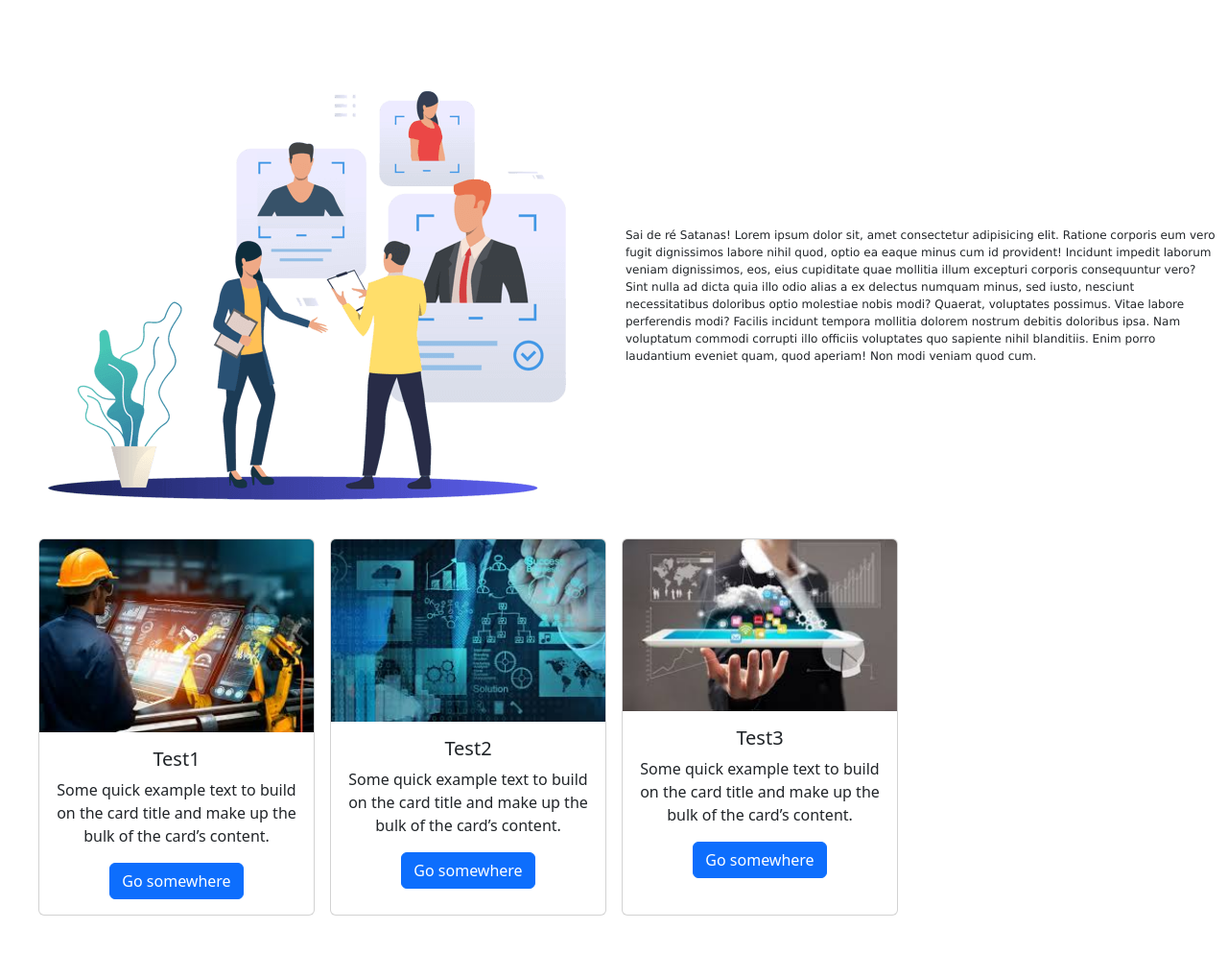
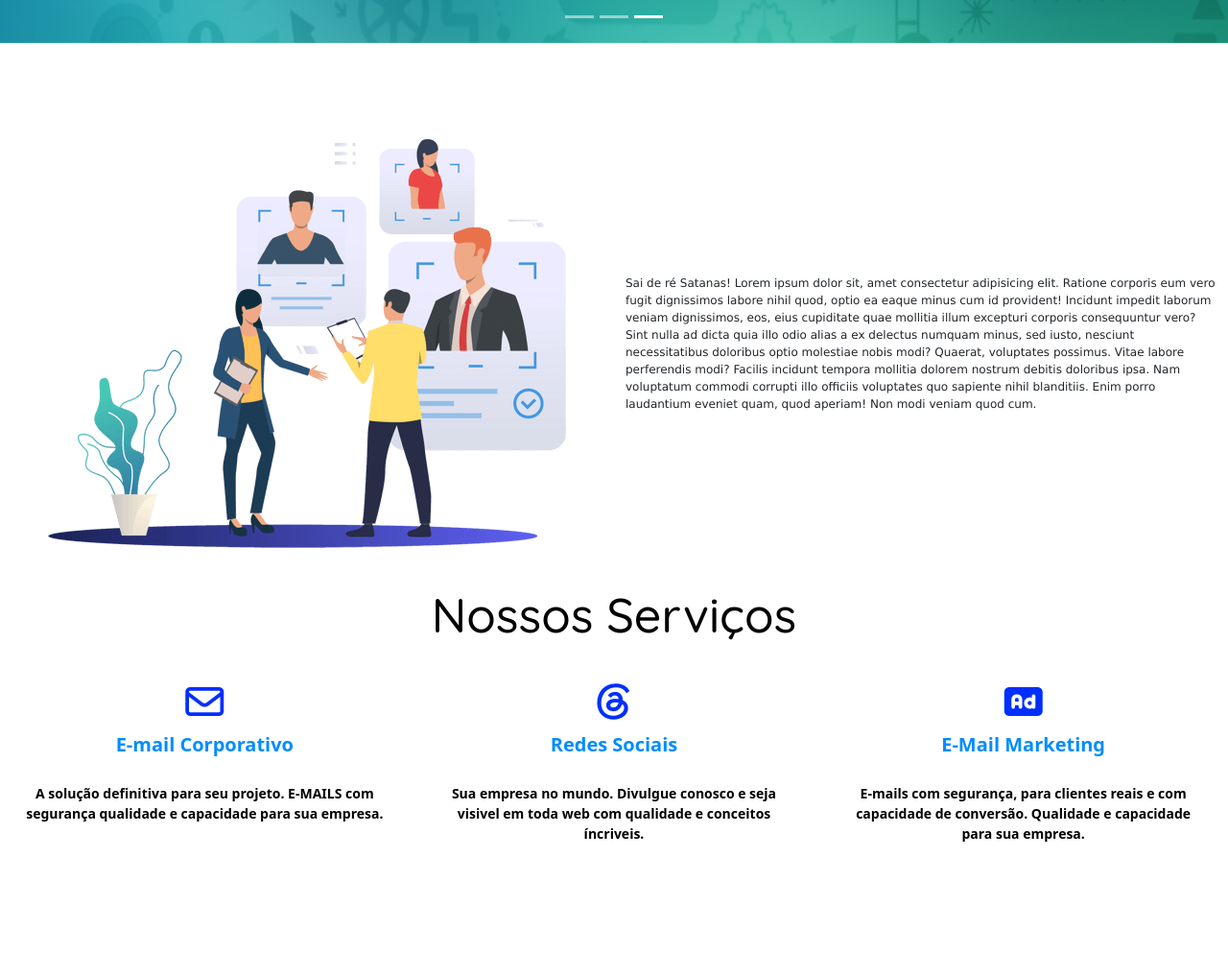
Before and after one commit to CoutinnhoGC/FrontTest, a plain HTML site: page index.html in a window 1280 px wide. Shown: the part 455-1448 px from the top of the page at 96% size. After the commit the page ends 1365 px from the top, so only its background shows below. Drawn offline with nearby package versions, Linux system fonts and the light colour scheme.

Commit message:
Adcionando icons

```diff
--- a/css/pg.css
+++ b/css/pg.css
@@ -1,3 +1,4 @@
+@import url('https://fonts.googleapis.com/css2?family=Quicksand:wght@300..700&display=swap');
 
 .logo {
     width: 200px;
@@ -9,7 +10,7 @@
 }
 
 #imgBanner {
-    height: 450px;
+    height: 500px;
 }
 
 #mainQuemSomos {
@@ -18,7 +19,30 @@
     font-size: 12px;
 }
 
-#sectionCards{
-    margin-top: 100px;
-    margin: 40px;
+.main-title{
+    color: #000;
+    text-align: center;
+    font-size: 50px;
+    margin-top: 40px;
+    margin-bottom: 40px;
+    font-family: "Quicksand", sans-serif;
 }
+
+.destaque-texto{
+    color: rgb(0, 140, 255);
+    font-weight: bold;
+    font-size: 20px;
+}
+
+.destaque{
+    color: #000;
+    font-size: 14px;
+    padding: 15px;
+    margin-top: 10px;
+}
+
+.icons{
+    color: rgb(0, 47, 255);
+    font-size: 40px;
+    padding-bottom: 10px;
+}
--- a/index.html
+++ b/index.html
@@ -5,9 +5,16 @@
         <meta charset="utf-8">
         <meta name="viewport" content="width=device-width, initial-scale=1">
         <title>Agencia Digital</title>
-    <link href="https://cdn.jsdelivr.net/npm/bootstrap@5.3.7/dist/css/bootstrap.min.css" rel="stylesheet"
-        integrity="sha384-LN+7fdVzj6u52u30Kp6M/trliBMCMKTyK833zpbD+pXdCLuTusPj697FH4R/5mcr" crossorigin="anonymous">
+        <link
+            href="https://cdn.jsdelivr.net/npm/bootstrap@5.3.7/dist/css/bootstrap.min.css"
+            rel="stylesheet"
+            integrity="sha384-LN+7fdVzj6u52u30Kp6M/trliBMCMKTyK833zpbD+pXdCLuTusPj697FH4R/5mcr"
+            crossorigin="anonymous">
         <link rel="stylesheet" href="css/pg.css">
+        <link rel="stylesheet"
+            href="https://cdnjs.cloudflare.com/ajax/libs/font-awesome/7.0.0/css/all.min.css"
+            integrity="sha512-DxV+EoADOkOygM4IR9yXP8Sb2qwgidEmeqAEmDKIOfPRQZOWbXCzLC6vjbZyy0vPisbH2SyW27+ddLVCN+OMzQ=="
+            crossorigin="anonymous" referrerpolicy="no-referrer" />
     </head>
 
     <body>
@@ -17,14 +24,18 @@
                 <a class="navbar-brand" href="#">
                     <img src="_images/logo.png" class="logo">
                 </a>
-            <button class="navbar-toggler" type="button" data-bs-toggle="collapse" data-bs-target="#navbarNav"
-                aria-controls="navbarNav" aria-expanded="false" aria-label="Toggle navigation">
+                <button class="navbar-toggler" type="button"
+                    data-bs-toggle="collapse" data-bs-target="#navbarNav"
+                    aria-controls="navbarNav" aria-expanded="false"
+                    aria-label="Toggle navigation">
                     <span class="navbar-toggler-icon"></span>
                 </button>
-            <div class="collapse navbar-collapse justify-content-end" id="navbarNav">
+                <div class="collapse navbar-collapse justify-content-end"
+                    id="navbarNav">
                     <ul class="navbar-nav">
                         <li class="nav-item">
-                        <a class="nav-link active" aria-current="page" href="#">Home</a>
+                            <a class="nav-link active" aria-current="page"
+                                href="#">Home</a>
                         </li>
                         <li class="nav-item">
                             <a class="nav-link" href="#">Features</a>
@@ -39,35 +50,52 @@
 
         <main>
             <section id="sectionCarrosel">
-            <div id="carouselExampleControls" class="carousel slide carousel-fade" data-bs-ride="carousel">
+                <div id="carouselExampleControls"
+                    class="carousel slide carousel-fade"
+                    data-bs-ride="carousel">
                     <div class="carousel-indicators">
-                    <button type="button" data-bs-target="#carouselExampleIndicators" data-bs-slide-to="0"
-                        class="active" aria-current="true" aria-label="Slide 1"></button>
-                    <button type="button" data-bs-target="#carouselExampleIndicators" data-bs-slide-to="1"
+                        <button type="button"
+                            data-bs-target="#carouselExampleIndicators"
+                            data-bs-slide-to="0"
+                            class="active" aria-current="true"
+                            aria-label="Slide 1"></button>
+                        <button type="button"
+                            data-bs-target="#carouselExampleIndicators"
+                            data-bs-slide-to="1"
                             aria-label="Slide 2"></button>
-                    <button type="button" data-bs-target="#carouselExampleIndicators" data-bs-slide-to="2"
+                        <button type="button"
+                            data-bs-target="#carouselExampleIndicators"
+                            data-bs-slide-to="2"
                             aria-label="Slide 3"></button>
                     </div>
                     <div class="carousel-inner">
-                    <div class="carousel-item active" data-bs-interval="2000">
-                        <img src="_images/banner/img1.png" id="imgBanner" class="d-block w-100">
+                        <div class="carousel-item active"
+                            data-bs-interval="2000">
+                            <img src="_images/banner/img1.png" id="imgBanner"
+                                class="d-block w-100">
                         </div>
                         <div class="carousel-item" data-bs-interval="2000">
-                        <img src="_images/banner/img2.png" id="imgBanner" class="d-block w-100">
+                            <img src="_images/banner/img2.png" id="imgBanner"
+                                class="d-block w-100">
                         </div>
                         <div class="carousel-item" data-bs-interval="2000">
-                        <img src="_images/banner/img3.png" id="imgBanner" class="d-block w-100">
+                            <img src="_images/banner/img3.png" id="imgBanner"
+                                class="d-block w-100">
                         </div>
                     </div>
-                <button class="carousel-control-prev" type="button" data-bs-target="#carouselExampleControls"
+                    <button class="carousel-control-prev" type="button"
+                        data-bs-target="#carouselExampleControls"
                         data-bs-slide="prev">
-                    <span class="carousel-control-prev-icon" aria-hidden="true"></span>
+                        <span class="carousel-control-prev-icon"
+                            aria-hidden="true"></span>
                         <span class="visually-hidden"></span>
                     </button>
 
-                <button class="carousel-control-next" type="button" data-bs-target="#carouselExampleControls"
+                    <button class="carousel-control-next" type="button"
+                        data-bs-target="#carouselExampleControls"
                         data-bs-slide="next">
-                    <span class="carousel-control-next-icon" aria-hidden="true"></span>
+                        <span class="carousel-control-next-icon"
+                            aria-hidden="true"></span>
                         <span class="visually-hidden"></span>
                     </button>
                 </div>
@@ -77,60 +105,86 @@
                 <div class="container-fluid">
                     <div class="row">
                         <div class="col md-6 text-center align-self-center">
-                        <img src="_images/quemsomos.png" class="img-fluid" alt="Imagem da visualizaçao de quem somos">
+                            <img src="_images/quemsomos.png" class="img-fluid"
+                                alt="Imagem da visualizaçao de quem somos">
                         </div>
                         <div class="col md-6 align-self-center">
                             Sai de ré Satanas!
-                        Lorem ipsum dolor sit, amet consectetur adipisicing elit. Ratione corporis eum vero fugit
-                        dignissimos labore nihil quod, optio ea eaque minus cum id provident! Incidunt impedit laborum
-                        veniam dignissimos, eos, eius cupiditate quae mollitia illum excepturi corporis consequuntur
-                        vero? Sint nulla ad dicta quia illo odio alias a ex delectus numquam minus, sed iusto, nesciunt
-                        necessitatibus doloribus optio molestiae nobis modi? Quaerat, voluptates possimus. Vitae labore
-                        perferendis modi? Facilis incidunt tempora mollitia dolorem nostrum debitis doloribus ipsa. Nam
-                        voluptatum commodi corrupti illo officiis voluptates quo sapiente nihil blanditiis. Enim porro
-                        laudantium eveniet quam, quod aperiam! Non modi veniam quod cum.
+                            Lorem ipsum dolor sit, amet consectetur adipisicing
+                            elit. Ratione corporis eum vero fugit
+                            dignissimos labore nihil quod, optio ea eaque minus
+                            cum id provident! Incidunt impedit laborum
+                            veniam dignissimos, eos, eius cupiditate quae
+                            mollitia illum excepturi corporis consequuntur
+                            vero? Sint nulla ad dicta quia illo odio alias a ex
+                            delectus numquam minus, sed iusto, nesciunt
+                            necessitatibus doloribus optio molestiae nobis modi?
+                            Quaerat, voluptates possimus. Vitae labore
+                            perferendis modi? Facilis incidunt tempora mollitia
+                            dolorem nostrum debitis doloribus ipsa. Nam
+                            voluptatum commodi corrupti illo officiis voluptates
+                            quo sapiente nihil blanditiis. Enim porro
+                            laudantium eveniet quam, quod aperiam! Non modi
+                            veniam quod cum.
 
                         </div>
                     </div>
                 </section>
 
-        <section id="sectionCards" class="d-flex gap-3">
-            <div class="card" style="width: 18rem;">
-                <img src="_images/Cards/Card1.jpg" class="card-img-top" alt="...">
-                <div class="card-body text-center ">
-                    <h5 class="card-title">Test1</h5>
-                    <p class="card-text">Some quick example text to build on the card title and make up the bulk of the
-                        card’s content.</p>
-                    <a href="#sectionCarrosel" class="btn btn-primary">Go somewhere</a>
+                <section id="blocos">
+                    <div class="container-fluid">
+                        <div class="row">
+                            <div class="col-md-12">
+                                <h3 class="main-title">Nossos Serviços</h3>
+                            </div>
                         </div>
                     </div>
 
-            <div class="card" style="width: 18rem;">
-                <img src="_images/Cards/Card2.jpg" class="card-img-top" alt="...">
-                <div class="card-body text-center ">
-                    <h5 class="card-title">Test2</h5>
-                    <p class="card-text">Some quick example text to build on the card title and make up the bulk of the
-                        card’s content.</p>
-                    <a href="#mainQuemSomos" class="btn btn-primary">Go somewhere</a>
+                    <div class="container-fluid">
+                        <div class="row">
+                            <div
+                                class="col-sm-4 text-center align-middle destaque-texto">
+                                <i
+                                    class="fa-regular fa-envelope align-middle icons"></i><br>
+                                E-mail Corporativo
+                                <p class="destaque text-center align-middle">
+                                    A solução definitiva para seu projeto.
+                                    E-MAILS com segurança qualidade
+                                    e capacidade para sua empresa.
+                                </p>
+                            </div>
+
+                            <div
+                                class="col-sm-4 text-center align-middle destaque-texto">
+                                <i
+                                    class="fa-brands fa-threads align-middle icons"></i><br>
+                                Redes Sociais
+                                <p class="destaque text-center align-middle">
+                                    Sua empresa no mundo. Divulgue conosco e
+                                    seja visivel em toda web com qualidade e
+                                    conceitos íncriveis.
+                                </p>
+                            </div>
+
+                            <div
+                                class="col-sm-4 text-center align-middle destaque-texto">
+                                <i
+                                    class="fa-solid fa-rectangle-ad align-middle icons"></i><br>
+                                E-Mail Marketing
+                                <p class="destaque text-center align-middle">
+                                    E-mails com segurança, para clientes reais e
+                                    com capacidade de conversão. Qualidade e
+                                    capacidade para sua empresa.
+                                </p>
                             </div>
                         </div>
-
-            <div class="card" style="width: 18rem;">
-                <img src="_images/Cards/Card3.jpg" class="card-img-top" alt="...">
-                <div class="card-body text-center ">
-                    <h5 class="card-title">Test3</h5>
-                    <p class="card-text">Some quick example text to build on the card title and make up the bulk of the
-                        card’s content.</p>
-                    <a href="#mainQuemSomos" class="btn btn-primary">Go somewhere</a>
                     </div>
-            </div>
-
                 </section>
 
             </main>
 
-
-    <script src="https://cdn.jsdelivr.net/npm/bootstrap@5.3.7/dist/js/bootstrap.bundle.min.js"
+            <script
+                src="https://cdn.jsdelivr.net/npm/bootstrap@5.3.7/dist/js/bootstrap.bundle.min.js"
                 integrity="sha384-ndDqU0Gzau9qJ1lfW4pNLlhNTkCfHzAVBReH9diLvGRem5+R9g2FzA8ZGN954O5Q"
                 crossorigin="anonymous"></script>
         </body>
```
Lines whose indentation alone changed are shown as unchanged.
